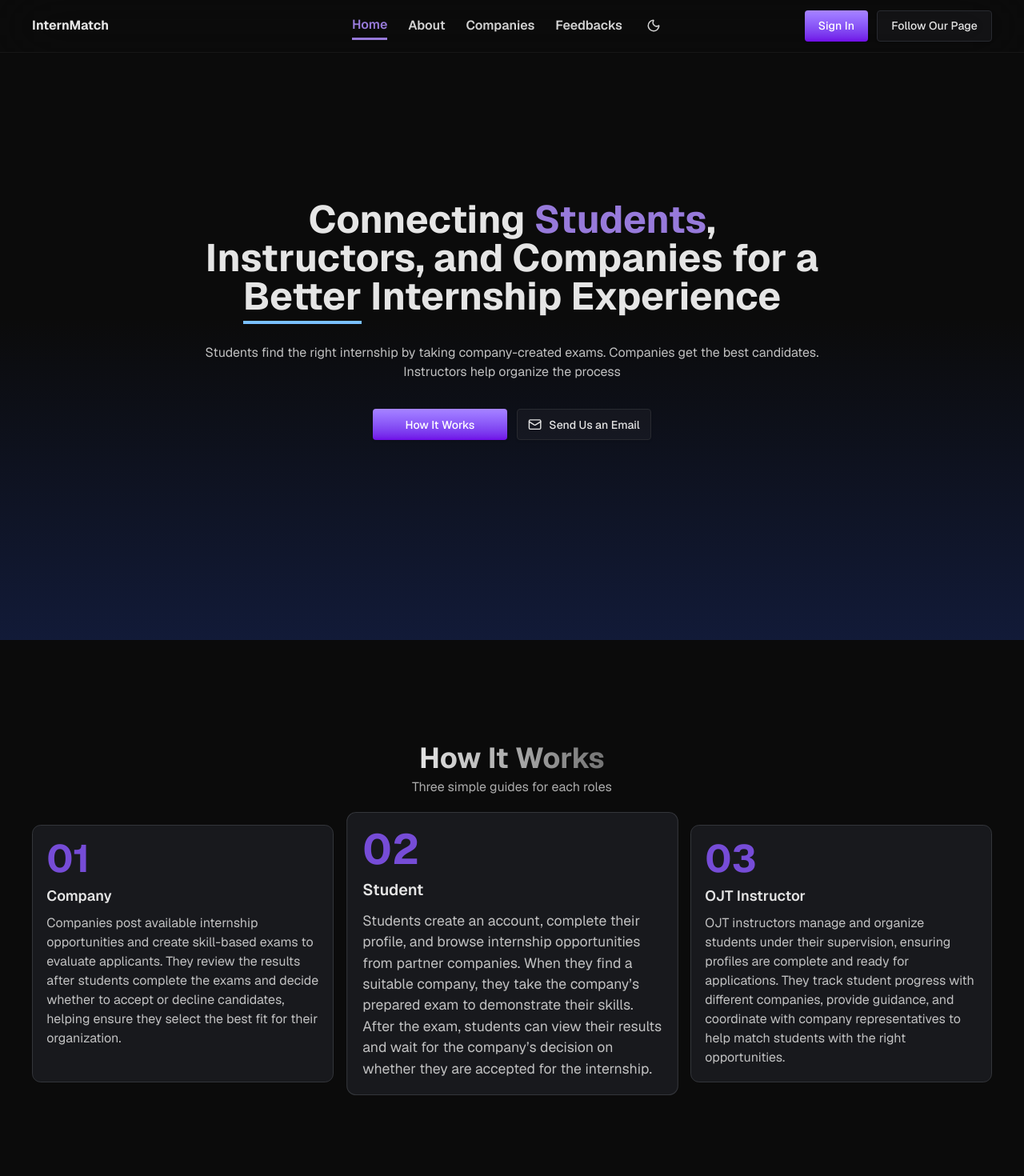
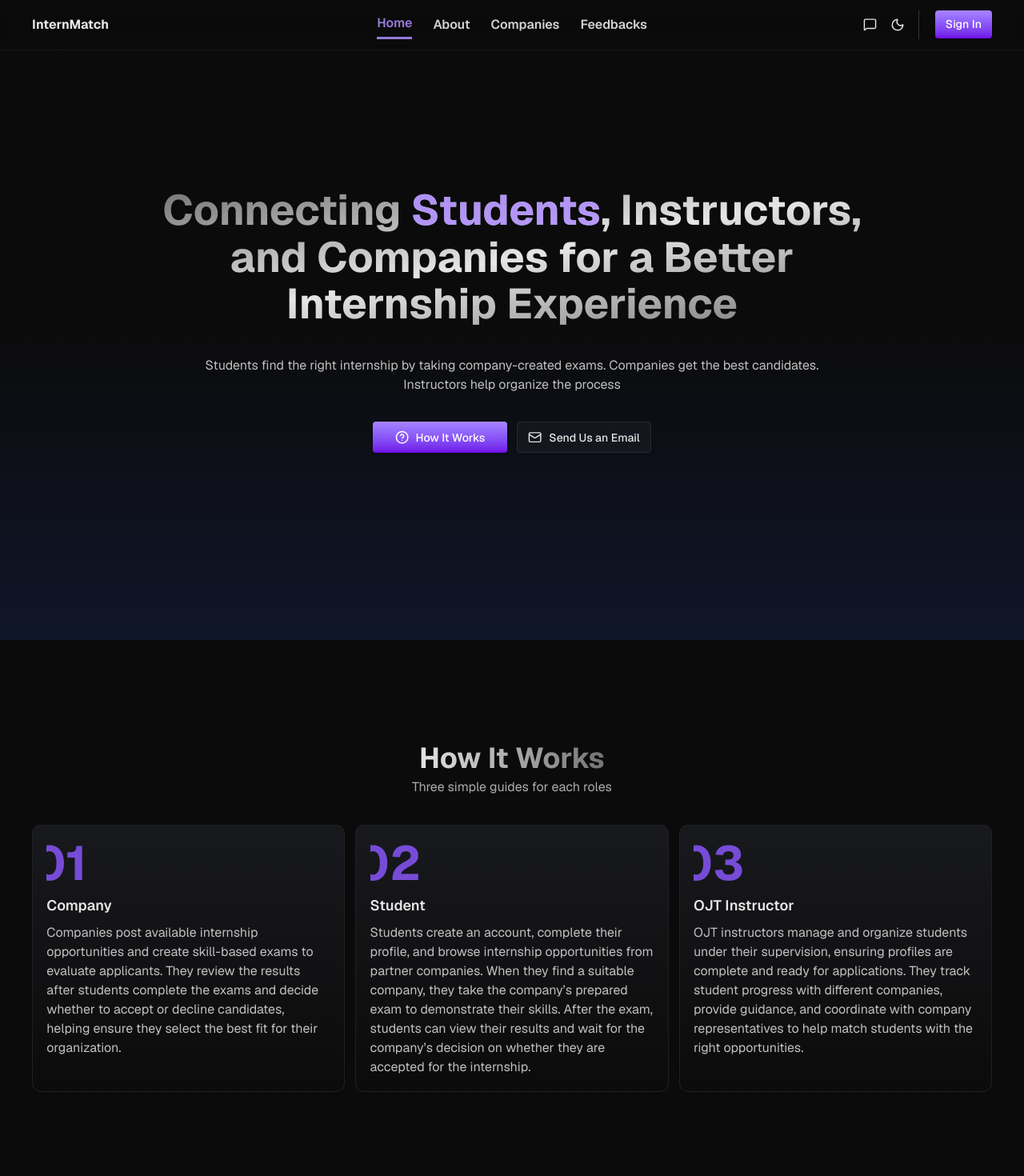
Before and after one commit to rara-wosho/capstone-internmatch, a Next.js app: page / in a window 1280 px wide. Shown: the top 1470 px of the page at 80% size. Built offline with nearby package versions, Linux system fonts and the light colour scheme.

Commit message:
added gradient card

```diff
--- a/src/app/(public)/layout.jsx
+++ b/src/app/(public)/layout.jsx
@@ -3,7 +3,7 @@
 
 export default function Layout({ children }) {
     return (
-        <div className="h-screen bg-linear-to-b from-transparent to-blue-200/50 dark:to-blue-950/60 from-50%">
+        <div className="h-screen bg-linear-to-b from-transparent to-blue-200/50 dark:to-blue-950/40 from-50%">
             <Navbar />
             {children}
             <footer className="border-t py-8 bg-background">
--- a/src/components/Navbar.jsx
+++ b/src/components/Navbar.jsx
@@ -7,6 +7,7 @@
 import { ThemeToggler } from "./theme-toggler";
 import { usePathname } from "next/navigation";
 import { cn } from "@/lib/utils";
+import { MessageCircle, MessageSquare } from "lucide-react";
 
 export default function Navbar() {
     const pathname = usePathname();
@@ -16,7 +17,7 @@
                 <Link href="/" className="flex items-center gap-2">
                     <p className="font-bold">InternMatch</p>
                 </Link>
-                <div className="hidden md:flex middle items-center gap-6 text-neutral-700 dark:text-neutral-300">
+                <div className="hidden md:flex middle items-center justify-center gap-6 text-neutral-700 dark:text-neutral-300">
                     <Link
                         className={cn(
                             pathname === "/" &&
@@ -57,11 +58,29 @@
                     >
                         Feedbacks
                     </Link>
-                    <ThemeToggler />
                 </div>
                 <div className="right hidden md:flex justify-end gap-2.5">
-                    <Button>Sign In</Button>
-                    <Button variant="outline">Follow Our Page</Button>
+                    <div className="border-e flex items-center pe-3 me-2 gap-3">
+                        <Link
+                            target="_blank"
+                            href="https://www.facebook.com/rae.zionn"
+                        >
+                            <svg
+                                xmlns="http://www.w3.org/2000/svg"
+                                viewBox="0 0 640 640"
+                            >
+                                <path d="M320.3 205C256.8 204.8 205.2 256.2 205 319.7C204.8 383.2 256.2 434.8 319.7 435C383.2 435.2 434.8 383.8 435 320.3C435.2 256.8 383.8 205.2 320.3 205zM319.7 245.4C360.9 245.2 394.4 278.5 394.6 319.7C394.8 360.9 361.5 394.4 320.3 394.6C279.1 394.8 245.6 361.5 245.4 320.3C245.2 279.1 278.5 245.6 319.7 245.4zM413.1 200.3C413.1 185.5 425.1 173.5 439.9 173.5C454.7 173.5 466.7 185.5 466.7 200.3C466.7 215.1 454.7 227.1 439.9 227.1C425.1 227.1 413.1 215.1 413.1 200.3zM542.8 227.5C541.1 191.6 532.9 159.8 506.6 133.6C480.4 107.4 448.6 99.2 412.7 97.4C375.7 95.3 264.8 95.3 227.8 97.4C192 99.1 160.2 107.3 133.9 133.5C107.6 159.7 99.5 191.5 97.7 227.4C95.6 264.4 95.6 375.3 97.7 412.3C99.4 448.2 107.6 480 133.9 506.2C160.2 532.4 191.9 540.6 227.8 542.4C264.8 544.5 375.7 544.5 412.7 542.4C448.6 540.7 480.4 532.5 506.6 506.2C532.8 480 541 448.2 542.8 412.3C544.9 375.3 544.9 264.5 542.8 227.5zM495 452C487.2 471.6 472.1 486.7 452.4 494.6C422.9 506.3 352.9 503.6 320.3 503.6C287.7 503.6 217.6 506.2 188.2 494.6C168.6 486.8 153.5 471.7 145.6 452C133.9 422.5 136.6 352.5 136.6 319.9C136.6 287.3 134 217.2 145.6 187.8C153.4 168.2 168.5 153.1 188.2 145.2C217.7 133.5 287.7 136.2 320.3 136.2C352.9 136.2 423 133.6 452.4 145.2C472 153 487.1 168.1 495 187.8C506.7 217.3 504 287.3 504 319.9C504 352.5 506.7 422.6 495 452z" />
+                            </svg>
+                        </Link>
+                        <Link
+                            target="_blank"
+                            href="https://www.facebook.com/rae.zionn"
+                        >
+                            <MessageSquare size={17} />
+                        </Link>
+                        <ThemeToggler />
+                    </div>
+                    <Button size="sm">Sign In</Button>
                 </div>
             </Wrapper>
         </div>
--- a/src/components/sections/HeroSection.jsx
+++ b/src/components/sections/HeroSection.jsx
@@ -1,4 +1,4 @@
-import { Mail } from "lucide-react";
+import { CircleQuestionMark, Mail } from "lucide-react";
 import { Button } from "../ui/button";
 import Wrapper from "../Wrapper";
 import Link from "next/link";
@@ -7,14 +7,11 @@
     return (
         <div className="min-h-screen flex flex-col items-center justify-center">
             <Wrapper className="flex flex-col items-center justify-center gap-y-8 px-4">
-                <h1 className="font-bold text-4xl md:text-5xl text-center max-w-3xl text-neutral-700 dark:text-neutral-200">
+                <h1 className="font-bold text-4xl md:text-[3.3rem] text-center max-w-4xl bg-linear-to-br from-neutral-500 via-neutral-800 dark:via-neutral-200 to-neutral-500 bg-clip-text text-transparent">
                     Connecting{" "}
                     <span className="text-primary-text">Students</span>,
-                    Instructors, and Companies for a{" "}
-                    <span className="relative border-b-0 md:border-b-4 border-accent-foreground">
-                        Better
-                    </span>{" "}
-                    Internship Experience
+                    Instructors, and Companies for a Better Internship
+                    Experience
                 </h1>
                 <p className="text-center text-neutral-700 dark:text-neutral-300/90 max-w-3xl">
                     Students find the right internship by taking company-created
@@ -24,7 +21,9 @@
 
                 <div className="grid grid-cols-1 md:grid-cols-2 gap-3">
                     <Button asChild>
-                        <Link href="#how-it-works">How It Works</Link>
+                        <Link href="#how-it-works">
+                            <CircleQuestionMark /> How It Works
+                        </Link>
                     </Button>
                     <Button variant="outline" asChild>
                         <Link
--- a/src/components/sections/HowItWorks.jsx
+++ b/src/components/sections/HowItWorks.jsx
@@ -1,3 +1,4 @@
+import Card from "../ui/card";
 import GradientText from "../ui/GradientText";
 import Wrapper from "../Wrapper";
 
@@ -12,10 +13,10 @@
                 Three simple guides for each roles
             </p>
 
-            <Wrapper className="grid grid-cols-1 md:grid-cols-2 lg:grid-cols-3 gap-3 lg:gap-8">
-                <div className="border rounded-md bg-white dark:bg-card p-4">
-                    <h1 className="text-5xl mb-2 overflow-hidden font-bold text-primary">
-                        <span>01</span>
+            <Wrapper className="grid grid-cols-1 md:grid-cols-2 lg:grid-cols-3 gap-3">
+                <Card>
+                    <h1 className="text-5xl md:text-6xl mb-2 overflow-hidden font-bold text-primary">
+                        <p className="-translate-x-4">01</p>
                     </h1>
                     <h4 className="font-semibold text-lg mb-2">Company</h4>
                     <p className="text-slate-700 dark:text-neutral-300/90 ">
@@ -25,10 +26,10 @@
                         decide whether to accept or decline candidates, helping
                         ensure they select the best fit for their organization.
                     </p>
-                </div>
-                <div className="border rounded-md bg-white dark:bg-card p-4 lg:scale-110">
-                    <h1 className="text-5xl mb-2 overflow-hidden font-bold text-primary">
-                        <span>02</span>
+                </Card>
+                <Card>
+                    <h1 className="text-5xl md:text-6xl mb-2 overflow-hidden font-bold text-primary">
+                        <p className="-translate-x-4">02</p>
                     </h1>
                     <h4 className="font-semibold text-lg mb-2">Student</h4>
                     <p className="text-slate-700 dark:text-neutral-300/90 ">
@@ -40,10 +41,10 @@
                         for the company’s decision on whether they are accepted
                         for the internship.
                     </p>
-                </div>
-                <div className="border rounded-md bg-white dark:bg-card p-4 md:col-span-2 lg:col-span-1">
-                    <h1 className="text-5xl mb-2 overflow-hidden font-bold text-primary">
-                        <span>03</span>
+                </Card>
+                <Card>
+                    <h1 className="text-5xl md:text-6xl mb-2 overflow-hidden font-bold text-primary">
+                        <p className="-translate-x-4">03</p>
                     </h1>
                     <h4 className="font-semibold text-lg mb-2">
                         OJT Instructor
@@ -56,7 +57,7 @@
                         with company representatives to help match students with
                         the right opportunities.
                     </p>
-                </div>
+                </Card>
             </Wrapper>
         </div>
     );
--- a/src/components/ui/GradientText.jsx
+++ b/src/components/ui/GradientText.jsx
@@ -6,16 +6,7 @@
             <h1
                 className={cn(
                     className,
-                    " font-bold hidden lg:inline-flex bg-clip-text text-transparent bg-linear-to-r from-neutral-600 dark:from-neutral-200 to-blue-800 dark:to-neutral-500"
-                )}
-            >
-                {children}
-            </h1>
-
-            <h1
-                className={cn(
-                    className,
-                    "lg:hidden inline-flex text-neutral-700 dark:text-neutral-300 font-bold"
+                    " font-bold inline-flex bg-clip-text text-transparent bg-linear-to-r from-neutral-600 dark:from-neutral-200 to-violet-800 dark:to-neutral-500"
                 )}
             >
                 {children}
--- a/src/components/ui/button.jsx
+++ b/src/components/ui/button.jsx
@@ -23,7 +23,7 @@
             },
             size: {
                 default: "h-9 px-4 py-2.5 has-[>svg]:px-3",
-                sm: "h-8 rounded-md gap-1.5 px-3 has-[>svg]:px-2.5",
+                sm: "h-8 rounded gap-1.5 px-3 has-[>svg]:px-2.5",
                 lg: "h-10 rounded-md px-6 has-[>svg]:px-4",
                 icon: "size-9",
             },
--- /dev/null
+++ b/src/components/ui/card.jsx
@@ -0,0 +1,17 @@
+import { cn } from "@/lib/utils";
+
+const Card = ({ children, className }) => {
+    return (
+        <div
+            className={cn(
+                className,
+                "p-3 md:p-4 relative overflow-hidden isolate rounded-md bg-white shadow-xs dark:bg-linear-to-b dark:from-card dark:to-background border dark:border-neutral-800/80"
+            )}
+        >
+            {/* <div className="absolute -z-10 -right-[12rem] -bottom-8 w-[90%] aspect-square rounded-full bg-accent/50"></div> */}
+            {children}
+        </div>
+    );
+};
+
+export default Card;
```
